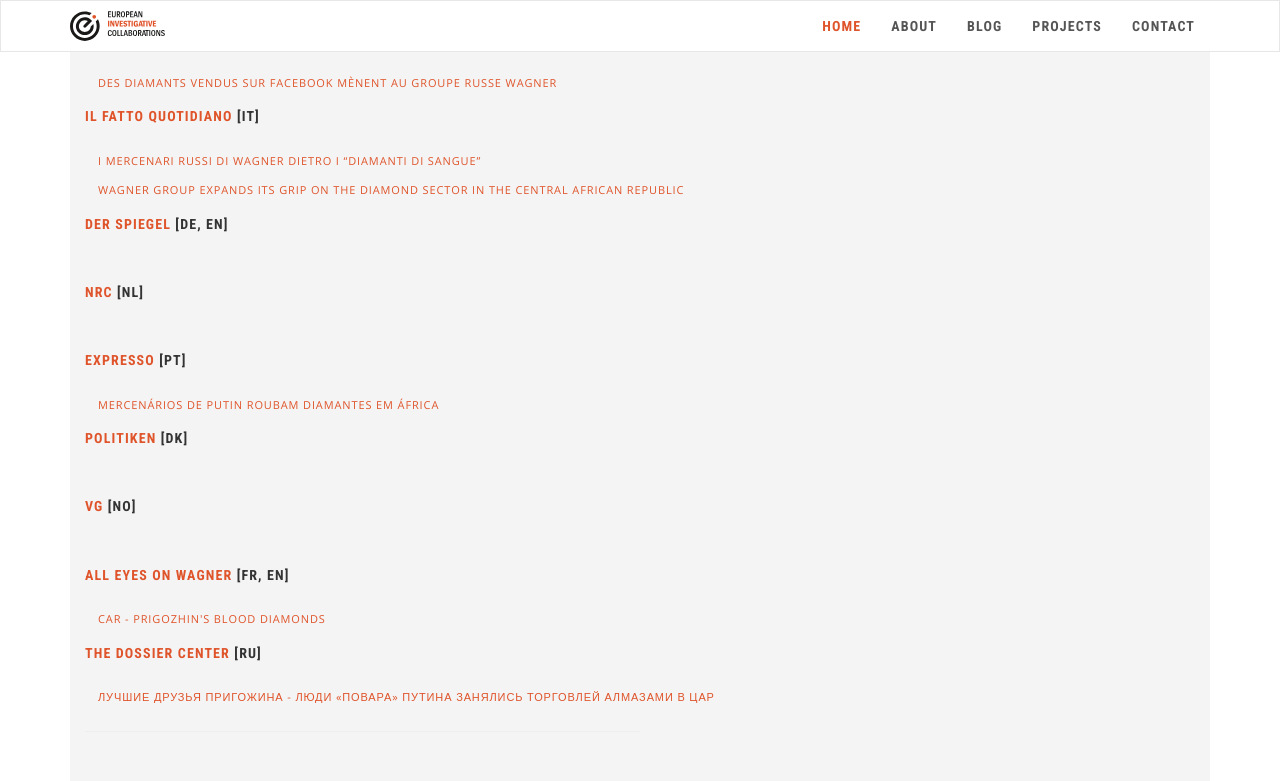
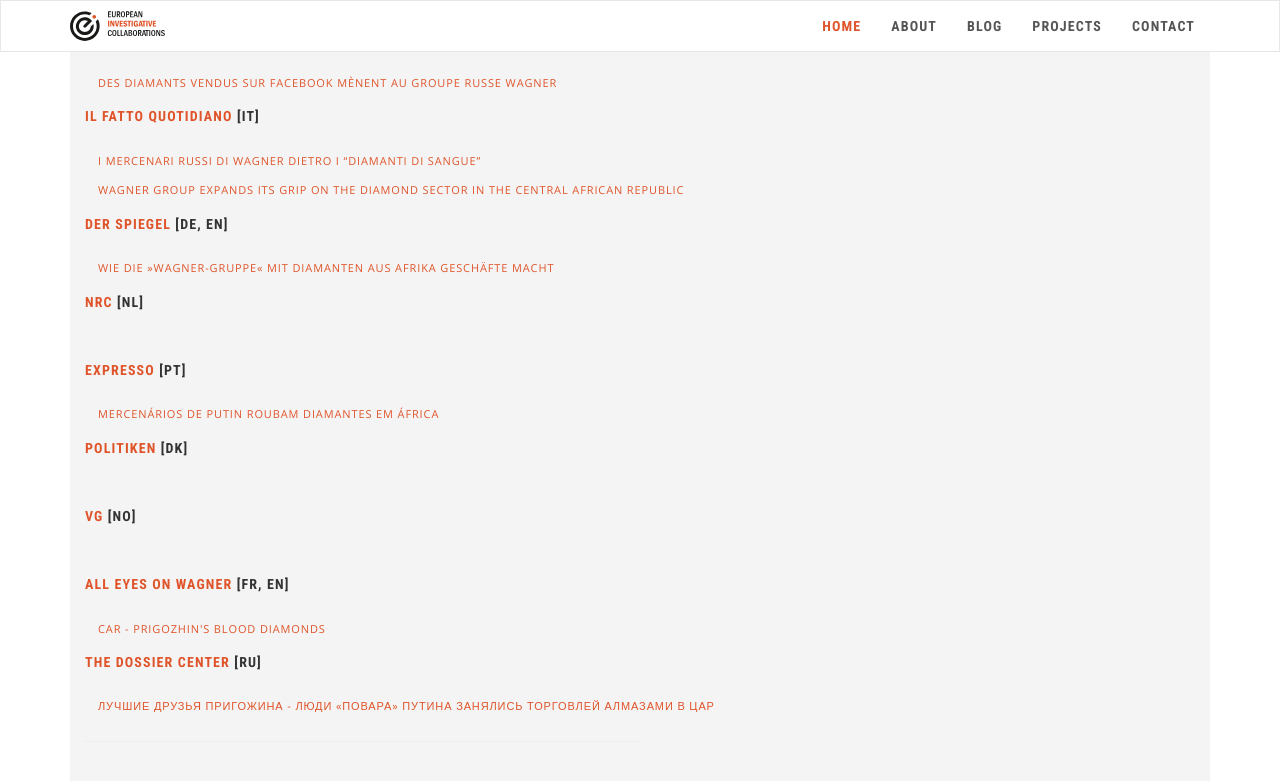
Before and after one commit to eic-network/eic-incubator.github.io, a Jekyll site: the page built from _projects/diamville.md, in a window 1280 px wide and 900 px high, scrolled down 1316 px. Shown: the top 781 px of the window. Built offline with Jekyll 4.4.1, drawn with Linux system fonts in a browser that asks for light colours; nearby versions of some CDN libraries.

Commit message:
Update diamville.md

```diff
--- a/_projects/diamville.md
+++ b/_projects/diamville.md
@@ -52,8 +52,8 @@ publications:
   url: https://www.ilfattoquotidiano.it/
 - lang: "[DE, EN]"
   links:
-  - name:
-    url:
+  - name: Wie die »Wagner-Gruppe« mit Diamanten aus Afrika Geschäfte macht
+    url: https://www.spiegel.de/ausland/wagner-gruppe-wie-die-russische-soeldnergruppen-mit-diamanten-aus-afrika-geschaefte-macht-a-18c4f0ea-d74d-43c4-a121-9132d6347f2a
   name: Der Spiegel
   url: https://www.spiegel.de/
 - lang: "[NL]"
```
